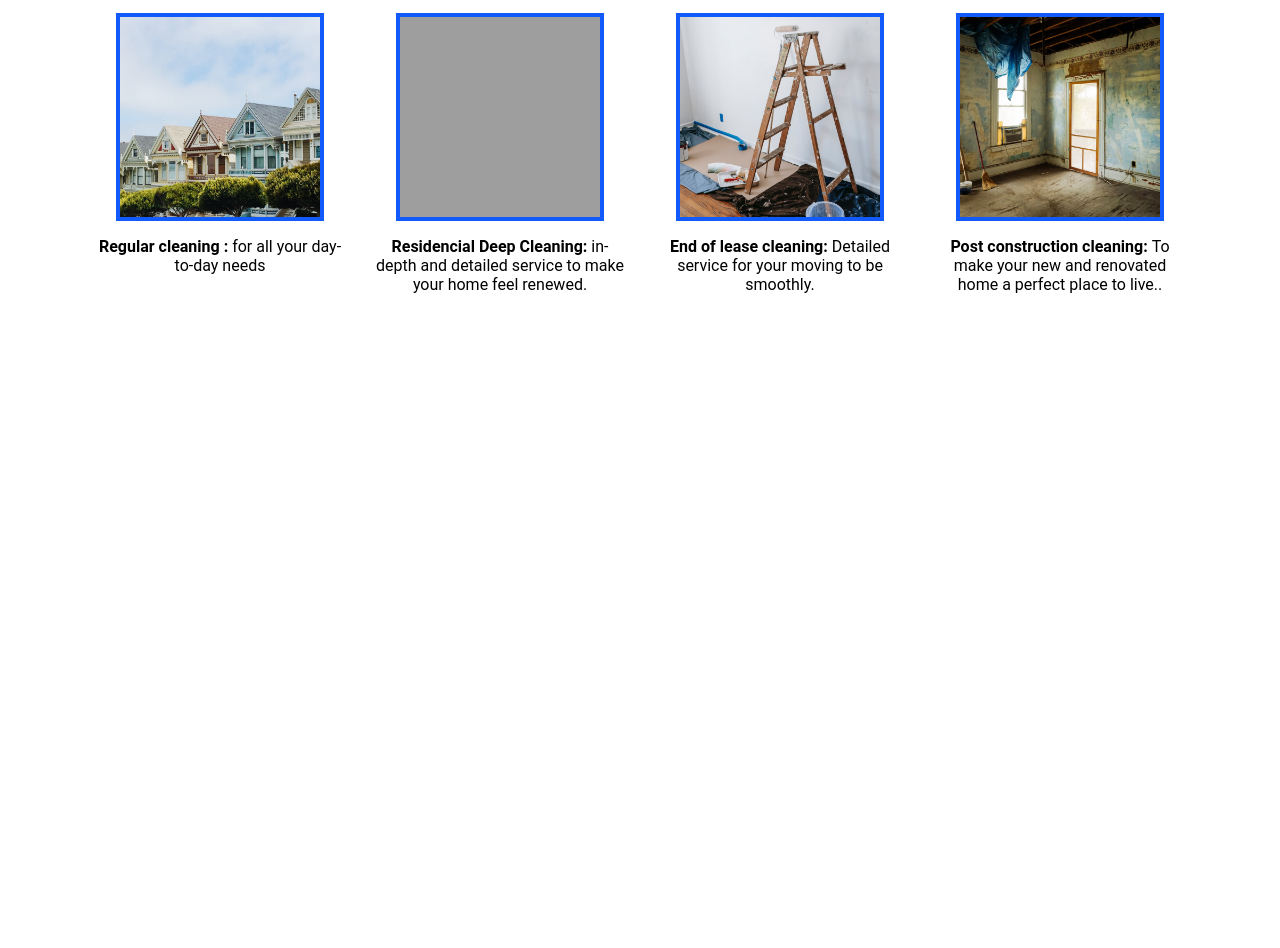
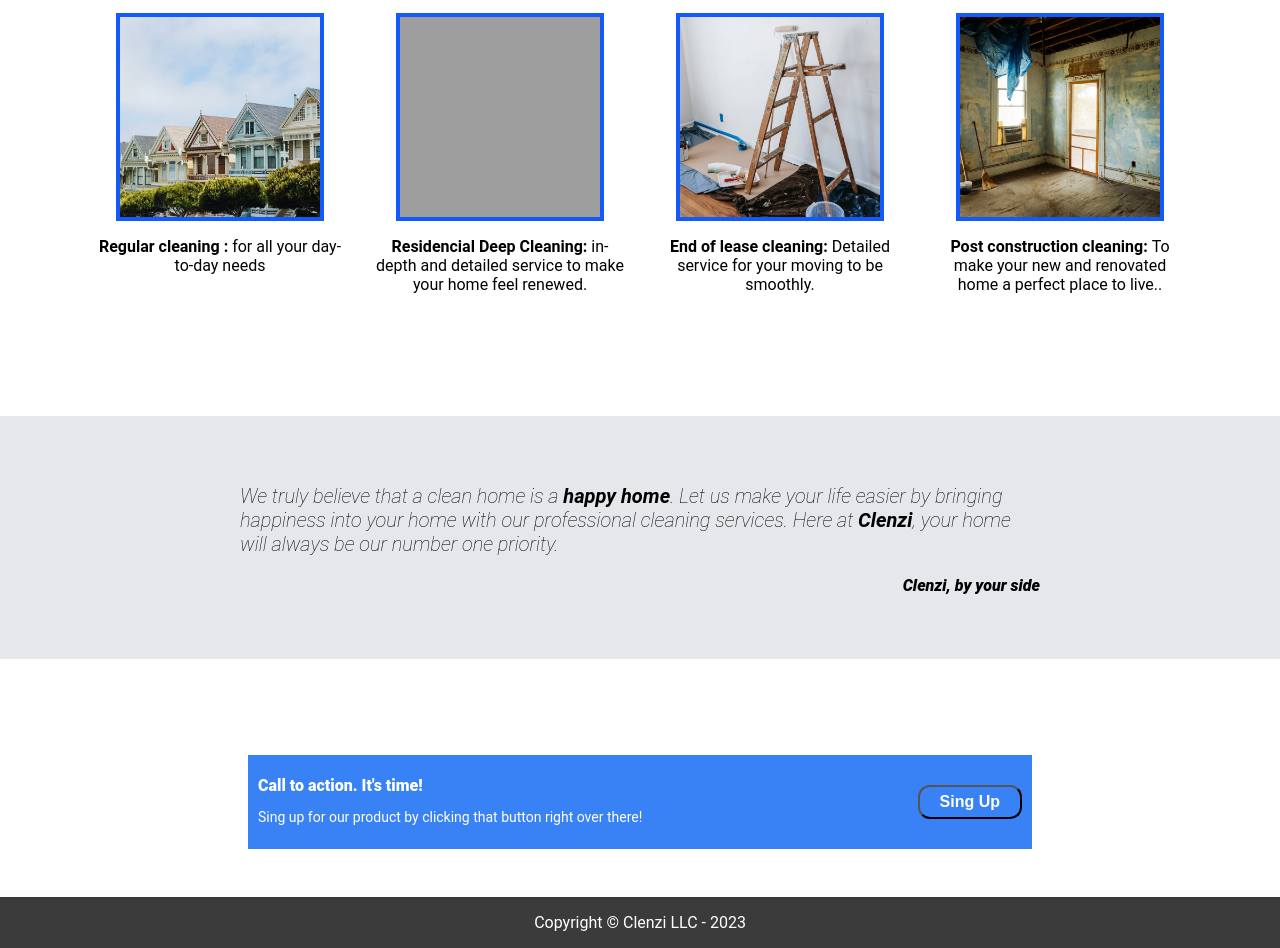
Before and after one commit to fdominguezd1/landing-page, a plain HTML site: page index.html in a window 1280 px wide. Shown: the part 739-1687 px from the top of the page. Before the commit the page ends 1107 px from the top, so only its background shows below. Drawn offline with Linux system fonts and the light colour scheme; grey boxes are pictures that could not be loaded.

Commit message:
Finish website - html code and style
Version 1.0 of the webpage made with the HTML, content and style applied.

```diff
--- a/index.html
+++ b/index.html
@@ -72,6 +72,37 @@
 
     </div>
 
+    <div class="layer2">
+
+        <div class="layer2-text">
+
+            <p>We truly believe that a clean home is a <b>happy home</b>. Let us make your life easier by bringing happiness into your home with our professional cleaning services.
+                Here at <strong>Clenzi</strong>, your home will always be our number one priority. </p>
+            <p class="quote-firm">Clenzi, by your side</p>
+
+        </div>
+
+    </div>
+
+    <div class="layer3">
+
+        <div class="layer3-content">
+            <div class="layer3-text">
+                <h1>Call to action. It's time!</h1>
+                <p>Sing up for our product by clicking that button right over there!</p>
+            </div>
+            <button>Sing Up</button>
+        </div>
+
+    </div>
+
+
+    <div class="footer">
+
+        <p> Copyright © Clenzi LLC - 2023</p>
+
+    </div>
+
 
 
 
--- a/styles.css
+++ b/styles.css
@@ -133,3 +133,79 @@ h2{
     object-fit: cover;
     border: #135AFB 4px solid;
 }
+
+/* -- LAYER 2 -- */
+
+.layer2{
+    display: flex;
+    background-color: #E5E7EB;
+    padding: 48px;
+    justify-content: center;
+    margin-top: 48px;
+    margin-bottom: 48px;
+}
+
+.layer2-text{
+    width: 800px;
+    font-size: 20px;
+    text-align: flex-start;
+    font-weight: lighter;
+    font-style: italic;
+
+}
+
+.quote-firm{
+    font-size: 16px;
+    text-align: right;
+    font-weight: 800;
+}
+
+/* -- LAYER 3 -- */
+
+.layer3{
+    display: flex;
+    align-items: center;
+    margin: 48px;
+    padding-left: 200px;
+    padding-right: 200px;
+}
+
+.layer3-content{
+    display: flex;
+    background-color: #3882f6;
+    width: 800px;
+    justify-content: space-between;
+    align-items: center;
+    padding: 10px;
+}
+
+.layer3-text{
+    font-size: 14px;
+    color:#ffffff;
+}
+
+.layer3-text h1{
+    font-size: 16px;
+    font-weight: 900;
+    color:#ffffff
+}
+
+.layer3 button{
+    font-size: 16px;
+    font-weight: 600;
+    padding: 6px 20px;
+    color: #ffffff;
+    border-radius: 12px;
+    background-color: #3882f6;
+}
+
+/* -- FOOTER -- */
+
+.footer{
+    display: flex;
+    flex-shrink: 0;
+    font-size: 16px;
+    background-color: #3B3B3B;
+    color: #ffffff;
+    justify-content: center;
+}
```
Also changed, not shown: 1 other file.
